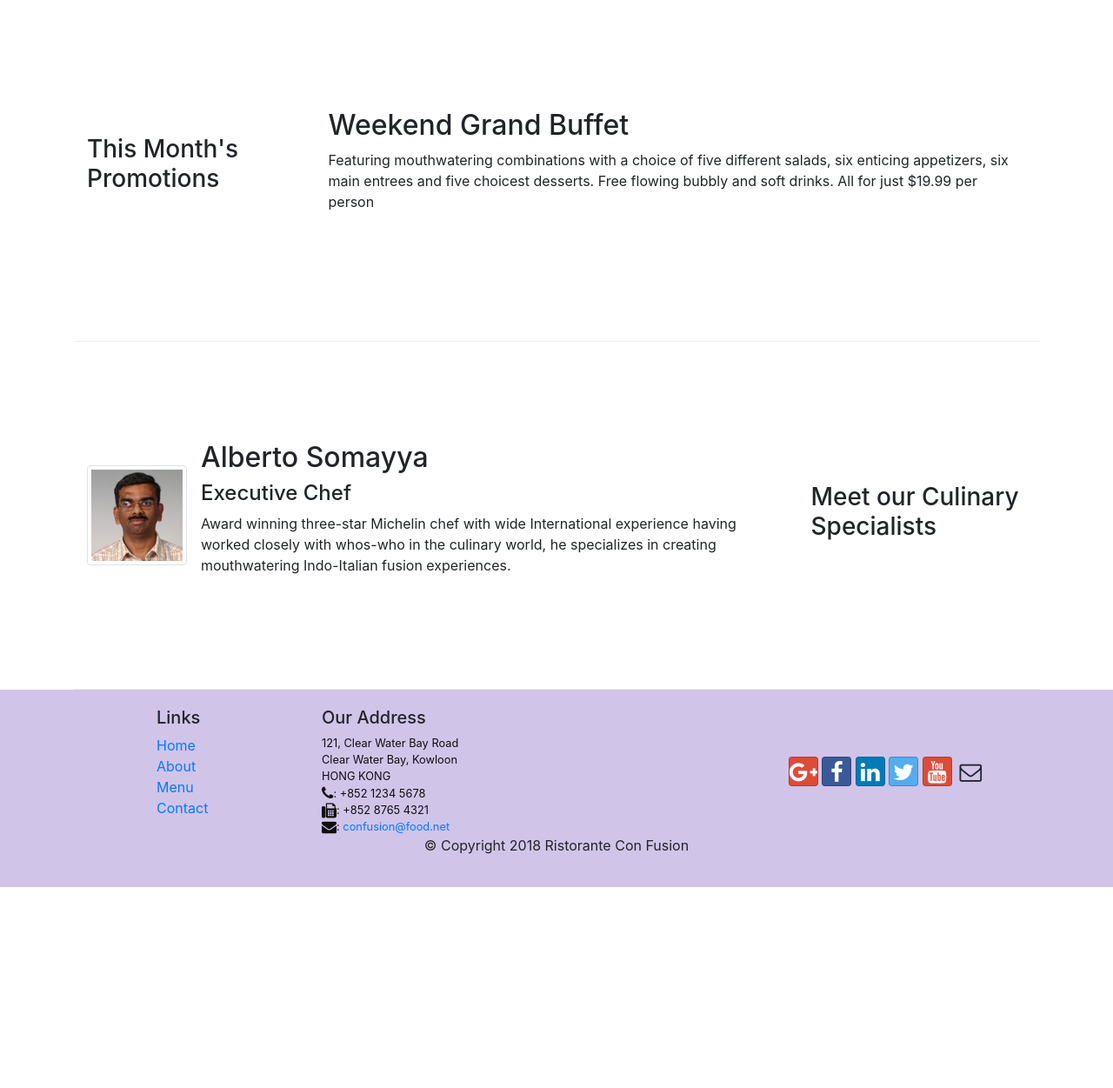
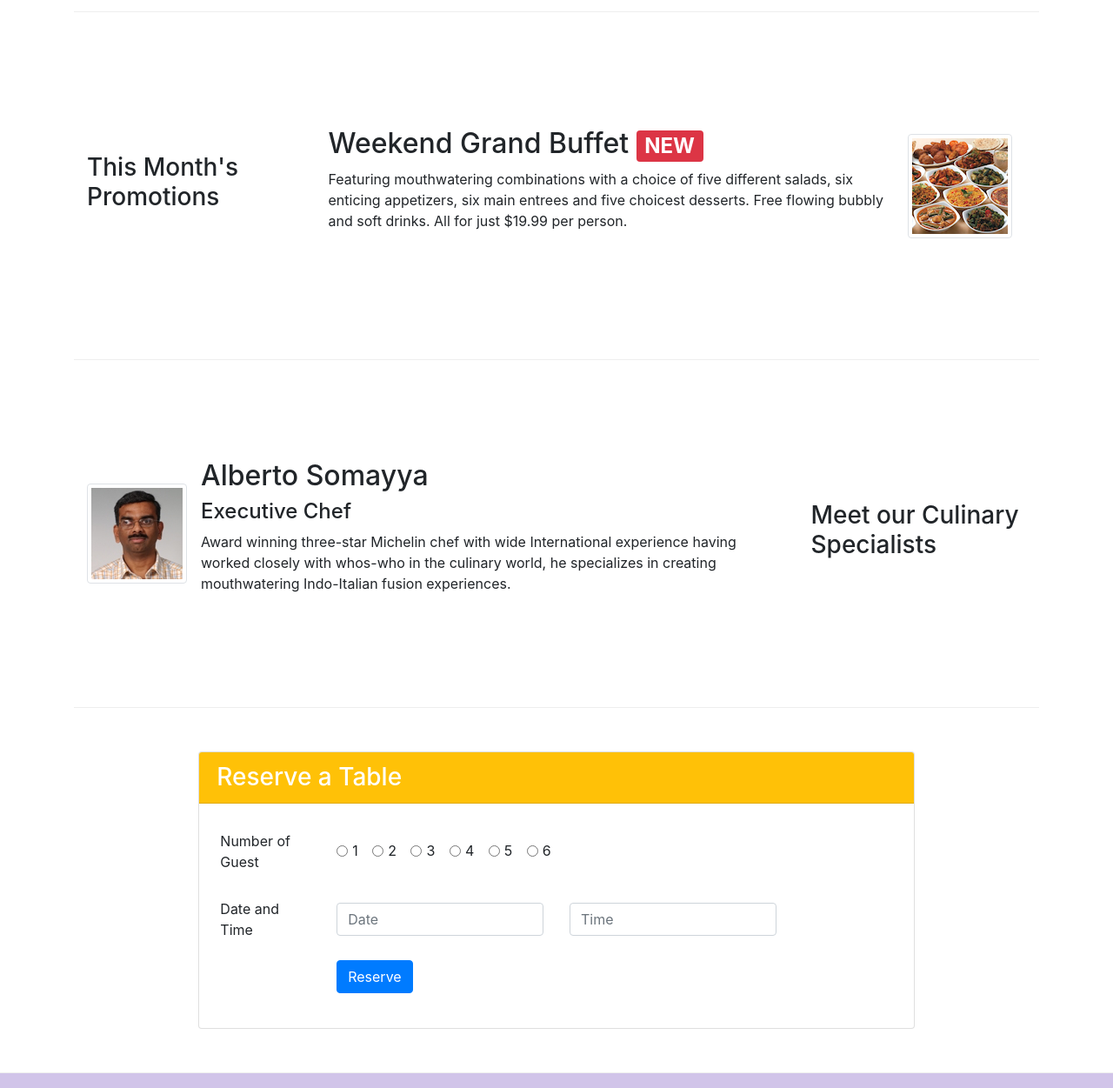
Before and after one commit to thamaraikkannan/bootstrap, a website: page index.html in a window 1280 px wide. Shown: the part 720-1971 px from the top of the page at 87% size. Before the commit the page ends 1740 px from the top, so only its background shows below. Drawn offline with nearby package versions, Linux system fonts and the light colour scheme.

Commit message:
reserve table updated

```diff
--- a/index.html
+++ b/index.html
@@ -36,12 +36,15 @@
     <header class="jumbotron">
         <div class="container">
             <div class="row row-header align-items-center">
-                <div class="col-12 col-sm-7">
+                <div class="col-12 col-sm-6">
                     <h1>Ristorante con Fusion</h1>
                     <p>We take inspiration from the World's best cuisines, and create a unique fusion experience. Our lipsmacking creations will tickle your culinary senses!</p>
                 </div>
-                <div class="col-12 col-sm align-self-center">
+                <div class="col-12 col-sm-3 align-self-center">
                     <img src="img/logo.png" class="img-fluid">
+                </div>
+                <div class="col-12 col-sm-3 align-self-center">
+                    <a role="button" class="btn btn-block btn-sm btn-warning p-2" href="#reservationCard">Reserve Table</a>
                 </div>
             </div>
         </div>
@@ -57,7 +60,7 @@
                     <img class="d-flex mr-3 img-thumbnail align-self-center"
                             src="img/uthappizza.png" alt="Uthappizza">
                     <div class="media-body">
-                        <h2 class="mt-0">Uthappizza <span class="badge badge-danger">HOT</span><span class="badge badge-pill badge-secondary">$4.99</span></h2>
+                        <h2 class="mt-0">Uthappizza <span class="badge badge-danger">HOT</span><br class="d-md-none"><span class="badge badge-pill badge-secondary">$4.99</span></h2>
                         <p class="d-none d-sm-block">A unique combination of Indian Uthappam (pancake) and
                             Italian pizza, topped with Cerignola olives, ripe vine
                             cherry tomatoes, Vidalia onion, Guntur chillies and
@@ -69,12 +72,21 @@
 
 
         <div class="row row-content align-items-center">
-            <div class="col-12 col-sm-4 col-md-3 order-sm-first">
+            <div class="col-sm-4 col-md-3">
                 <h3>This Month's Promotions</h3>
             </div>
-            <div class="col col-sm col-md order-sm-last">
-                <h2>Weekend Grand Buffet</h2>
-                <p>Featuring mouthwatering combinations with a choice of five different salads, six enticing appetizers, six main entrees and five choicest desserts. Free flowing bubbly and soft drinks. All for just $19.99 per person </p>
+            <div class="col-sm col-md">
+                <div class="media">
+                    <div class="media-body">
+                        <h2 class="mt-0">Weekend Grand Buffet <span class="badge badge-danger">NEW</span></h2>
+                        <p class="d-none d-sm-block">Featuring mouthwatering combinations with a choice of
+                             five different salads, six enticing appetizers, six main entrees and five choicest desserts.
+                             Free flowing bubbly and soft drinks. All for just $19.99 per person.
+                         </p>
+                    </div>
+                    <img class="d-flex mr-3 img-thumbnail align-self-center"
+                    src="img/buffet.png" alt="Grand Buffet">
+                </div>
             </div>
         </div>
 
@@ -99,6 +111,66 @@
             </div>
         </div>
     </div>
+
+    <div class="row row-content justify-content-center">
+        <div class="col col-sm-8 align-self-center">
+            <div class="card">
+                <h3 class="card-header bg-warning text-white">Reserve a Table</h3>
+                <div class="card-block p-4">
+                    <form id="reservationCard">
+                        <div class="form-group row align-items-center">
+                            <label class="col-12 col-sm-2 col-form-label">Number of Guest</label>
+                            <div class="col-md-10 ">
+                                <div class="form-check form-check-inline">
+                                    <input class="form-check-input" type="radio" name="inlineRadioOptions" id="inlineRadio1" value="1">
+                                    <label class="form-check-label" for="inlineRadio1">1</label>
+                                </div>
+                                <div class="form-check form-check-inline">
+                                    <input class="form-check-input" type="radio" name="inlineRadioOptions" id="inlineRadio2" value="2">
+                                    <label class="form-check-label" for="inlineRadio2">2</label>
+                                </div>
+                                <div class="form-check form-check-inline">
+                                    <input class="form-check-input" type="radio" name="inlineRadioOptions" id="inlineRadio3" value="3">
+                                    <label class="form-check-label" for="inlineRadio3">3</label>
+                                </div>
+                                <div class="form-check form-check-inline">
+                                    <input class="form-check-input" type="radio" name="inlineRadioOptions" id="inlineRadio4" value="4">
+                                    <label class="form-check-label" for="inlineRadio4">4</label>
+                                </div>
+                                <div class="form-check form-check-inline">
+                                    <input class="form-check-input" type="radio" name="inlineRadioOptions" id="inlineRadio5" value="5">
+                                    <label class="form-check-label" for="inlineRadio5">5</label>
+                                </div>
+                                <div class="form-check form-check-inline">
+                                    <input class="form-check-input" type="radio" name="inlineRadioOptions" id="inlineRadio6" value="6">
+                                    <label class="form-check-label" for="inlineRadio6">6</label>
+                                </div>
+                            </div>
+                        </div>
+                        <div class="form-group row align-items-center">
+                            <label class="col-12 col-sm-2 col-form-label">Date and Time</label>
+                            <div class="col-12 col-sm-4">
+                                <div class="input-group">
+                                    <input type="text" class="form-control" id="date" name="date" placeholder="Date">
+                                </div>
+                            </div>
+                            <div class="col-12 col-sm-4">
+                                <div class="input-group">
+                                    <input type="text" class="form-control" id="time" name="time" placeholder="Time">
+                                </div>
+                            </div>
+                        </div>
+                        <div class="form-group row">
+                            <div class="offset-sm-2 col-md-10">
+                                <button type="submit" class="btn btn-primary">Reserve</button>
+                            </div>
+                        </div>
+                    </form>
+                </div>
+            </div>
+        </div>
+    </div>
+
 
     <footer class="footer">
         <div class="container">
```
